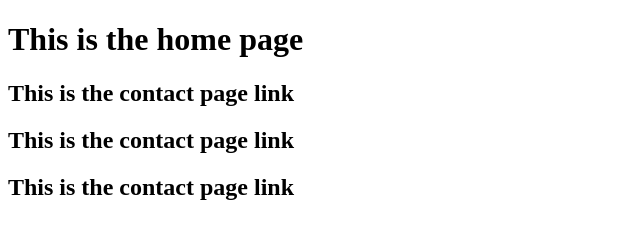
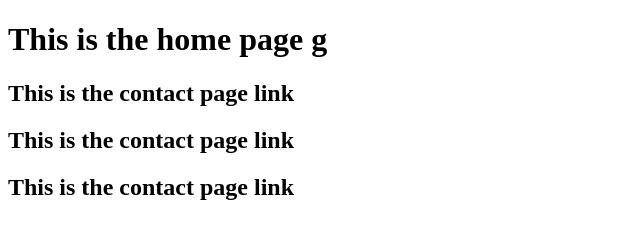
Before and after one commit to praizoh/test_git, a plain HTML site: page index.html in a window 1280 px wide. Shown: the full height of the page, 0-640 px from the left. Drawn offline with Linux system fonts and the light colour scheme.

Commit message:
'update'

```diff
--- a/index.html
+++ b/index.html
@@ -6,7 +6,7 @@
     <title>Document</title>
 </head>
 <body>
-    <h1>This is the home page</h1>
+    <h1>This is the home page g</h1>
     <h2>This is the contact page link</h2>
     <h2>This is the contact page link</h2>
     <h2>This is the contact page link</h2>
```
